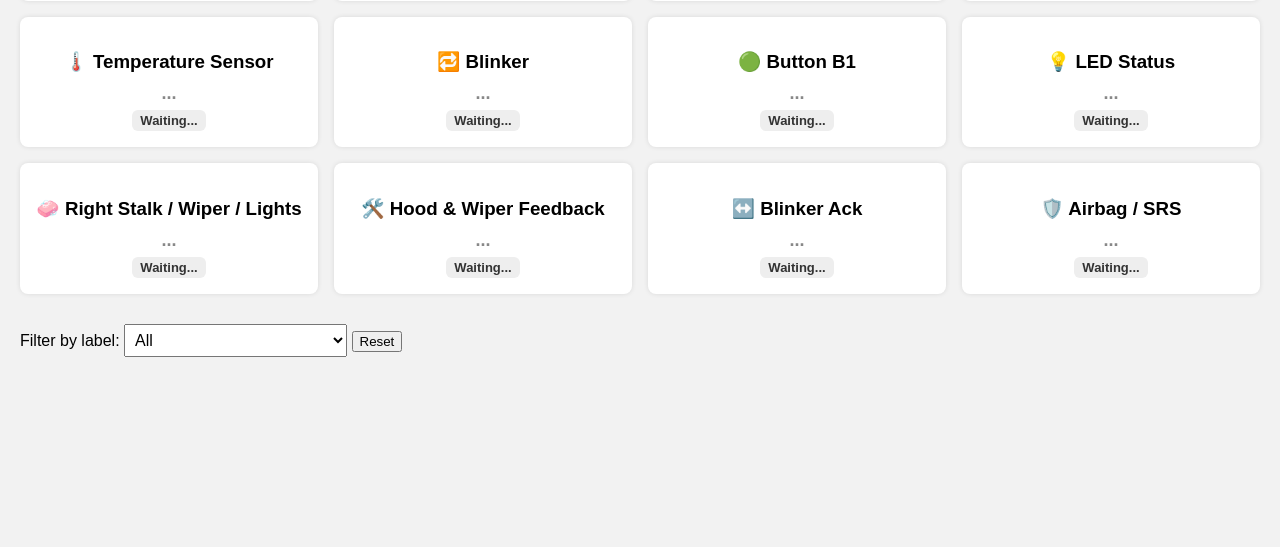
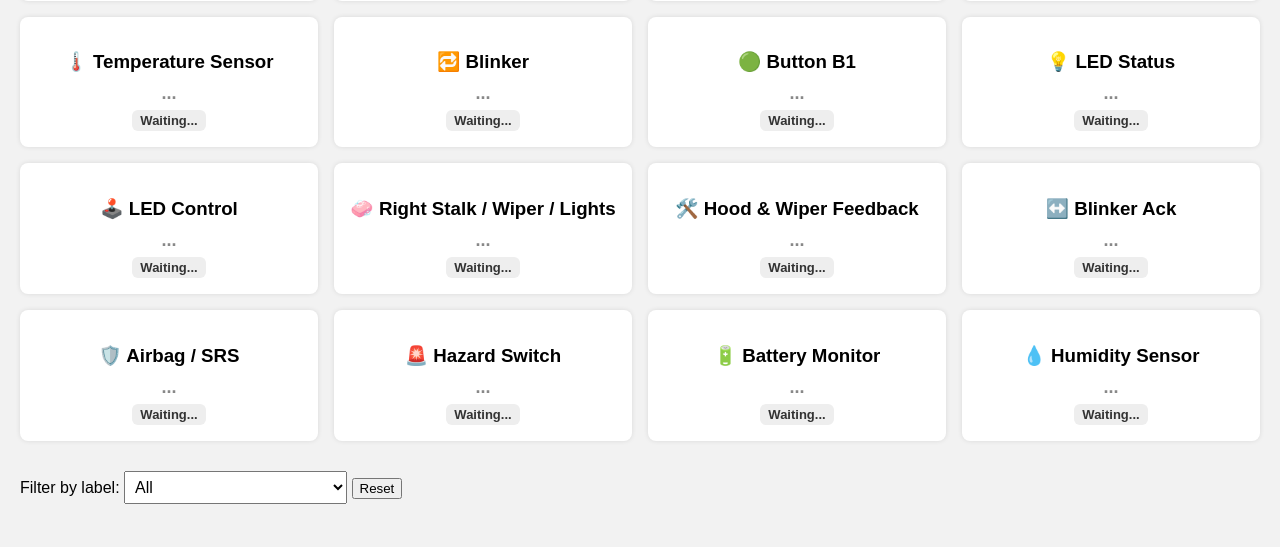
Before and after one commit to brodenn/canbus_classroom, a Flask app: page / in a window 1280 px wide. Shown: the part 253-800 px from the top of the page. Run offline with Flask 3, Linux system fonts and the light colour scheme; data that the repository does not hold is empty.

Commit message:
Add new CAN ID labels and enhance dashboard display; include hazard and humidity monitoring

```diff
--- a/pi_can_dashboard/app.py
+++ b/pi_can_dashboard/app.py
@@ -33,7 +33,10 @@ ID_LABELS = {
     "0x2c2": "Right Stalk / Wiper / Lights",
     "0x459": "Hood & Wiper Feedback",
     "0x451": "Blinker Ack",
-    "0x666": "Airbag / SRS"
+    "0x666": "Airbag / SRS",
+    "0x450": "Hazard Light Switch (HLS)",
+    "0x100": "Battery Management System (BMS)",
+    "0x30":  "Ambient Temp & Humidity (ATU)"
 }
 
 # Logging setup
@@ -78,12 +81,10 @@ def can_listener():
                 airbag_status = msg.data[0]
                 airbag_life = msg.data[1]
 
-                # Detect life signal change
                 if airbag_life != last_airbag_life:
                     last_airbag_life = airbag_life
                     last_airbag_life_time = time.time()
 
-                # Emergency reactions can be handled here
                 if airbag_status in [0x44, 0x66]:
                     print("🚨 Airbag triggered! Status:", hex(airbag_status))
 
@@ -169,7 +170,7 @@ def decode_data(id_str, hex_data):
             return "ON" if hex_data == "01" else "OFF"
 
         elif id_str == "0x120":
-            return "⚠️ LOW"
+            return "⚠️ LOW" if hex_data == "01" else "✅ OK"
 
         elif id_str == "0x130":
             return "🔴 CRASH!"
@@ -185,6 +186,18 @@ def decode_data(id_str, hex_data):
                 return f"{meaning} | Life: {life}"
             return hex_data
 
+        elif id_str == "0x450":
+            return "🚨 HAZARD ON" if hex_data.startswith("83") else "🚨 HAZARD OFF"
+
+        elif id_str == "0x100" and len(bytes_list) >= 2:
+            return "🔋 LOW VOLTAGE" if bytes_list[1] == "01" else "🔋 OK"
+
+        elif id_str == "0x30" and len(bytes_list) >= 6:
+            temp_raw = int("".join(bytes_list[:5]), 16)
+            humidity = int(bytes_list[5], 16)
+            temp_c = temp_raw / 100000
+            return f"🌡️ {temp_c:.1f} °C | 💧 {humidity}%"
+
     except Exception as e:
         print(f"⚠️ Decode error for {id_str}: {e}")
         return hex_data
--- a/pi_can_dashboard/templates/index.html
+++ b/pi_can_dashboard/templates/index.html
@@ -22,6 +22,7 @@
       border-radius: 4px;
       color: white;
     }
+
     .STM32 { background-color: #555; }
     .HighBeam { background-color: #007bff; }
     .Battery { background-color: #ffc107; color: #000; }
@@ -30,6 +31,11 @@
     .Blinker { background-color: #6f42c1; }
     .B1 { background-color: #28a745; }
     .LED { background-color: #ff9900; }
+    .Hood { background-color: #795548; }
+    .Wiper { background-color: #00bcd4; }
+    .Airbag { background-color: #ff1744; }
+    .Hazard { background-color: #ff5722; }
+    .Humidity { background-color: #3f51b5; }
     .Unknown { background-color: #aaa; }
 
     #filter {
@@ -126,10 +132,14 @@
       "Blinker": "🔁",
       "Button B1": "🟢",
       "LED Status": "💡",
+      "LED Control": "🕹️",
       "Right Stalk / Wiper / Lights": "🧼",
       "Hood & Wiper Feedback": "🛠️",
       "Blinker Ack": "↔️",
-      "Airbag / SRS": "🛡️"
+      "Airbag / SRS": "🛡️",
+      "Hazard Switch": "🚨",
+      "Battery Monitor": "🔋",
+      "Humidity Sensor": "💧"
     };
 
     const lastSeen = {};
@@ -151,6 +161,12 @@
       if (label.includes("Blinker")) return "Blinker";
       if (label.includes("Button B1")) return "B1";
       if (label.includes("LED Status")) return "LED";
+      if (label.includes("LED Control")) return "LED";
+      if (label.includes("Wiper")) return "Wiper";
+      if (label.includes("Hood")) return "Hood";
+      if (label.includes("Airbag")) return "Airbag";
+      if (label.includes("Hazard")) return "Hazard";
+      if (label.includes("Humidity")) return "Humidity";
       return "Unknown";
     }
 
```
